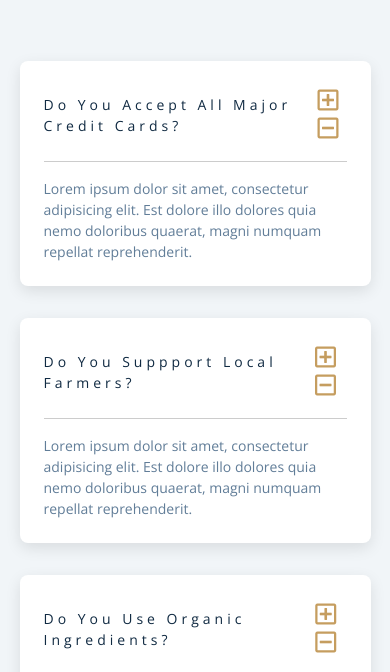
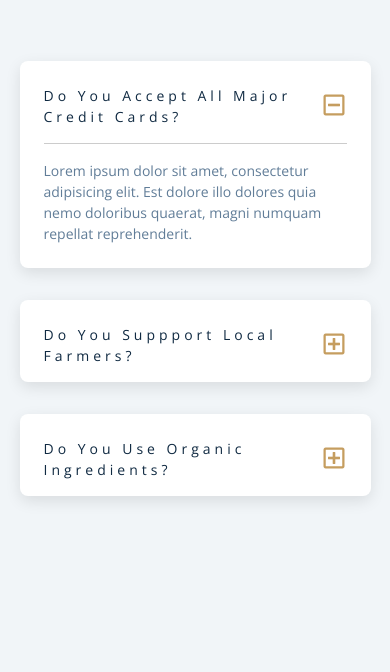
Before and after one commit to projectperfect/questions, a plain HTML site: page index.html in a window 390 px wide. Both pictures are taken after a click on the button 328 px from the left and 284 px from the top of the page. Shown: the part 170-842 px from the top of the page. Drawn offline with nearby package versions, Linux system fonts and the light colour scheme.

Commit message:
js functionality added

```diff
--- a/app.js
+++ b/app.js
@@ -1,2 +1,11 @@
 //using selectors inside the element
 // traversing the dom
+
+const btns = document.querySelectorAll('.question-btn');
+
+btns.forEach(function(btn) {
+    btn.addEventListener('click', function(e) {
+        const question = e.currentTarget.parentElement.parentElement;
+        question.classList.toggle('show-text');
+    });
+});
--- a/styles.css
+++ b/styles.css
@@ -231,7 +231,7 @@ Questions
   margin-bottom: 0;
 }
 /* hide text */
-/* .question-text {
+.question-text {
   display: none;
 }
 .show-text .question-text {
@@ -245,4 +245,4 @@ Questions
 }
 .show-text .plus-icon {
   display: none;
-} */
+}
```
